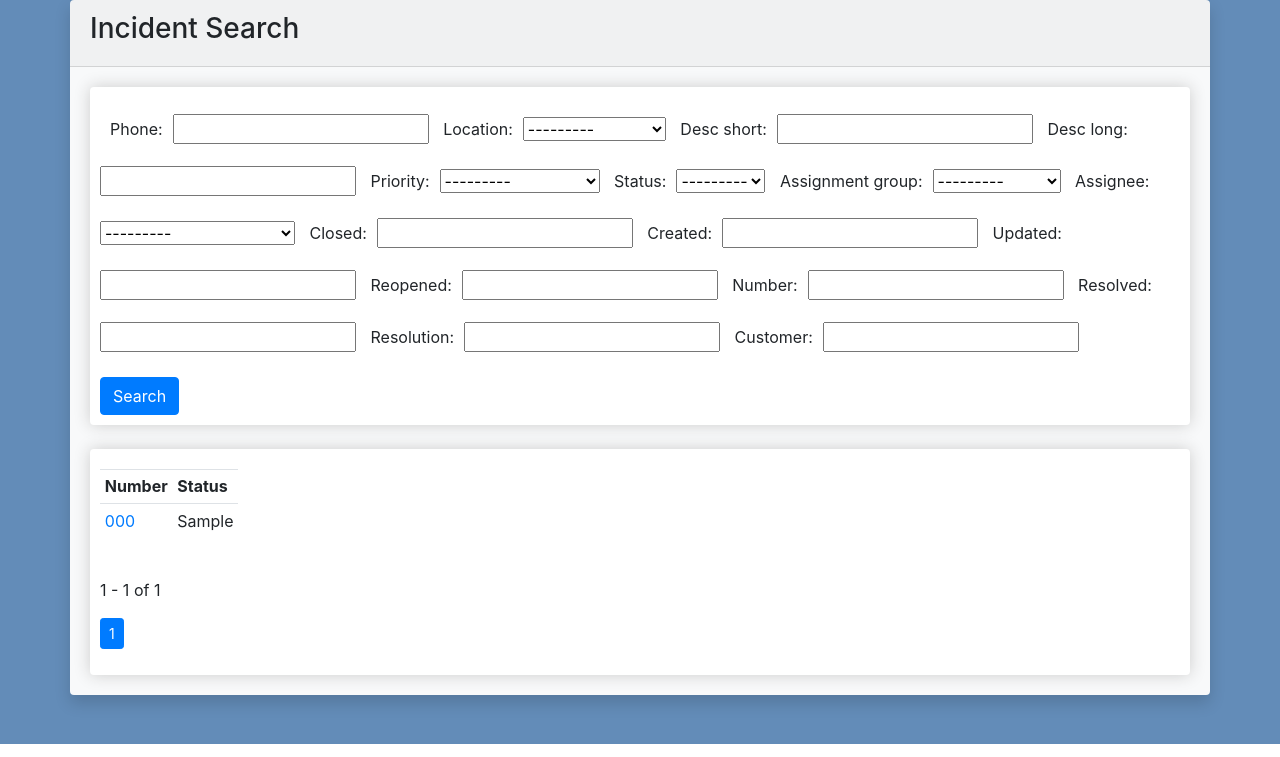
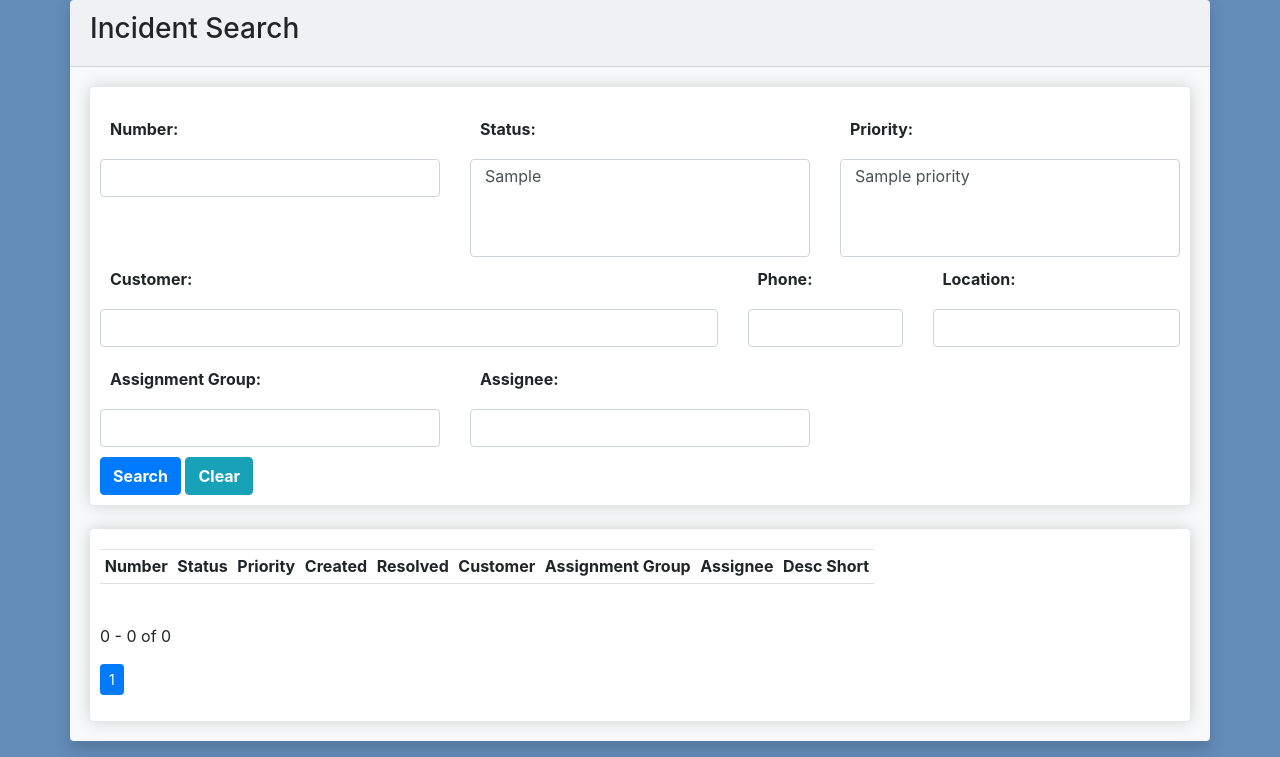
Before and after one commit to dac5197/itsm, a Django app: page /ticket/incident-search/ in a window 1280 px wide. Shown: the part 56-813 px from the top of the page. Run offline with Django 3.2, Linux system fonts and the light colour scheme; tables that the repository leaves empty hold one stand-in row (values such as "Sample post"); lists and menus that the app fills with data are empty; some libraries are stand-ins or nearby versions.

Commit message:
Customize incident filter and search

```diff
--- a/templates/ticket/incident-search.html
+++ b/templates/ticket/incident-search.html
@@ -21,16 +21,63 @@
                 <div class="box-element">
                     <form method="GET">
                         <div class="row">
-                            <div class="col-lg-12">
-
-                                {{filter.form}}
-
-
+                            <div class="col-lg-4">
+                                <label for="{{filter.form.number.id_for_label}}"><strong>{{filter.form.number.label}}:</strong></label>
+                                <div class="form-field">
+                                    {{filter.form.number|add_class:'form-control'}}
+                                </div>
+                            </div>
+                            <div class="col-lg-4">
+                                <label for="{{filter.form.status.id_for_label}}"><strong>{{filter.form.status.label}}:</strong></label>
+                                <div class="form-field">
+                                    {{filter.form.status|add_class:'form-control'}}
+                                </div>
+                            </div>
+                            <div class="col-lg-4">
+                                <label for="{{filter.form.priority.id_for_label}}"><strong>{{filter.form.priority.label}}:</strong></label>
+                                <div class="form-field">
+                                    {{filter.form.priority|add_class:'form-control'}}
+                                </div>
+                            </div>
+                        </div>
+                        <div class="row">
+                            <div class="col-lg-7">
+                                <label for="{{filter.form.customer.id_for_label}}"><strong>{{filter.form.customer.label}}:</strong></label>
+                                <div class="form-field">
+                                    {{filter.form.customer|add_class:'form-control'}}
+                                </div>
+                            </div>
+                            <div class="col-lg-2">
+                                <label for="{{filter.form.phone.id_for_label}}"><strong>{{filter.form.phone.label}}:</strong></label>
+                                <div class="form-field">
+                                    {{filter.form.phone|add_class:'form-control'}}
+                                </div>
+                            </div>
+                            <div class="col-lg-3">
+                                <label for="{{filter.form.location.id_for_label}}"><strong>{{filter.form.location.label}}:</strong></label>
+                                <div class="form-field">
+                                    {{filter.form.location|add_class:'form-control'}}
+                                </div>
+                            </div>
+                        </div>
+                        <div class="row">
+                            <div class="col-lg-4">
+                                <label for="{{filter.form.assignment_group.id_for_label}}"><strong>{{filter.form.assignment_group.label}}:</strong></label>
+                                <div class="form-field">
+                                    {{filter.form.assignment_group|add_class:'form-control'}}
+                                </div>
+                            </div>
+                            <div class="col-lg-4">
+                                <label for="{{filter.form.assignee.id_for_label}}"><strong>{{filter.form.assignee.label}}:</strong></label>
+                                <div class="form-field">
+                                    {{filter.form.assignee|add_class:'form-control'}}
+                                </div>
                             </div>
                         </div>
                         <div class="row">
                             <div class="col-lg-12">
-                                <button class="btn btn-primary" name="search" value="search" type="submit">Search</button>
+                                <button class="btn btn-primary" name="search" value="search" type="submit"><strong>Search</strong></button>
+                                <a class="btn btn-info" href="{% url 'incident-search' %}"><strong>Clear</strong></a>
                             </div>
                         </div>
                     </form>
@@ -39,15 +86,29 @@
                 <div class="box-element">
                     <div class="row">
                         <div class="col-lg-12">
-                            <table class="table table-sm table-hover w-auto">
+                            <table class="table table-sm table-hover w-auto border-bottom">
                                 <tr>
                                     <th>Number</th>
                                     <th>Status</th>
+                                    <th>Priority</th>
+                                    <th>Created</th>
+                                    <th>Resolved</th>
+                                    <th>Customer</th>
+                                    <th>Assignment Group</th>
+                                    <th>Assignee</th>
+                                    <th>Desc Short</th>
                                 </tr>
                                 {% for inc in page_obj %}
                                     <tr>
                                         <td><a href="/ticket/incident-detail/{{inc.number}}">{{inc.number}}</a></td>
                                         <td>{{inc.status}}</td>
+                                        <td>{{inc.priority}}</td>
+                                        <td>{{inc.created}}</td>
+                                        <td>{{inc.resolved}}</td>
+                                        <td>{{inc.customer}}</td>
+                                        <td>{{inc.assignment_group}}</td>
+                                        <td>{{inc.assignee}}</td>
+                                        <td>{{inc.desc_short}}</td>
                                     </tr>
                                 {% endfor %}
                             </table>
--- a/ticket/filters.py
+++ b/ticket/filters.py
@@ -1,23 +1,47 @@
 from django.db.models import Q
 
 import django_filters
-from django_filters import DateFilter, CharFilter
+from django_filters import DateFilter, CharFilter, MultipleChoiceFilter
 
 from .models import *
+from .utils import *
 
 from access.models import *
 
 
 
 class IncidentFilter(django_filters.FilterSet):
+    #Set charfilters to search multiple fields in related models (foriegn keys)
+    assignee = CharFilter(method='assignee_all_fields_filter')
+    assignment_group = CharFilter(field_name='assignment_group__name', lookup_expr='icontains', label='Assignment Group')
     customer = CharFilter(method='customer_all_fields_filter')
+    location = CharFilter(method='location_all_fields_filter')
+
+    #Set choices for select fields
+    status = MultipleChoiceFilter(choices=get_status_choices(id=1))
+    priority = MultipleChoiceFilter(choices=get_priority_choices())
 
     class Meta:
         model = Incident
         fields = '__all__'
-        exclude =['sysID','ticket_type','active', 'customer']
+        exclude = [
+            'sysID',
+            'ticket_type',
+            'active',
+            ]
+
+    def assignee_all_fields_filter(self, queryset, name, value):
+        return Incident.objects.filter(
+            Q(assignee__first_name__icontains=value) | Q(assignee__last_name__icontains=value) | Q(assignee__username__icontains=value) | Q(assignee__email__icontains=value)
+        )
+
 
     def customer_all_fields_filter(self, queryset, name, value):
         return Incident.objects.filter(
             Q(customer__first_name__icontains=value) | Q(customer__last_name__icontains=value) | Q(customer__username__icontains=value) | Q(customer__email__icontains=value)
         )
+
+    def location_all_fields_filter(self, queryset, name, value):
+        return Incident.objects.filter(
+            Q(location__name__icontains=value) | Q(location__address__icontains=value) | Q(location__city__icontains=value) | Q(location__state__icontains=value) | Q(location__zipcode__icontains=value)
+        )
--- a/ticket/forms.py
+++ b/ticket/forms.py
@@ -40,6 +40,7 @@
 
         #Set values for status select fields from database
         self.fields['status'].choices = get_status_choices(id=1)
+        self.fields['priority'].choices = get_priority_choices()
         self.fields['assignment_group'].choices = get_assignment_group_choices()
 
         #Set required fields
--- a/ticket/models.py
+++ b/ticket/models.py
@@ -5,6 +5,7 @@
 from base.models import SysID
 from access.models import Customer, Group, Location
 
+#Increment ticket numbers when object is created
 def increment_ticket_number(prefix, id):
     number = prefix + str(id).zfill(7)
     return number
--- a/ticket/utils.py
+++ b/ticket/utils.py
@@ -45,7 +45,7 @@
 
 def get_priority_choices():
     priorities = Priority.objects.all().order_by('value')
-    choices = [(priority.id, priority.value) for priority in priorities]
+    choices = [(priority.id, priority.name) for priority in priorities]
     return choices
 
 def get_assignment_group_choices():
--- a/ticket/views.py
+++ b/ticket/views.py
@@ -134,11 +134,15 @@
 def incident_search(request):
 
     form = IncidentForm()
+    incidents = Incident.objects.all()
+    inc_filter = IncidentFilter(request.GET, queryset=incidents)
 
-    incidents = Incident.objects.all()
-
-    inc_filter = IncidentFilter(request.GET, queryset=incidents)
-    incidents = inc_filter.qs
+    #Set search results to filter queryset if search args passed in GET
+    #Else set queryset to blank
+    if request.GET:
+        incidents = inc_filter.qs
+    else:
+        incidents = ''
 
     paginator = Paginator(incidents, 10)
 
```
